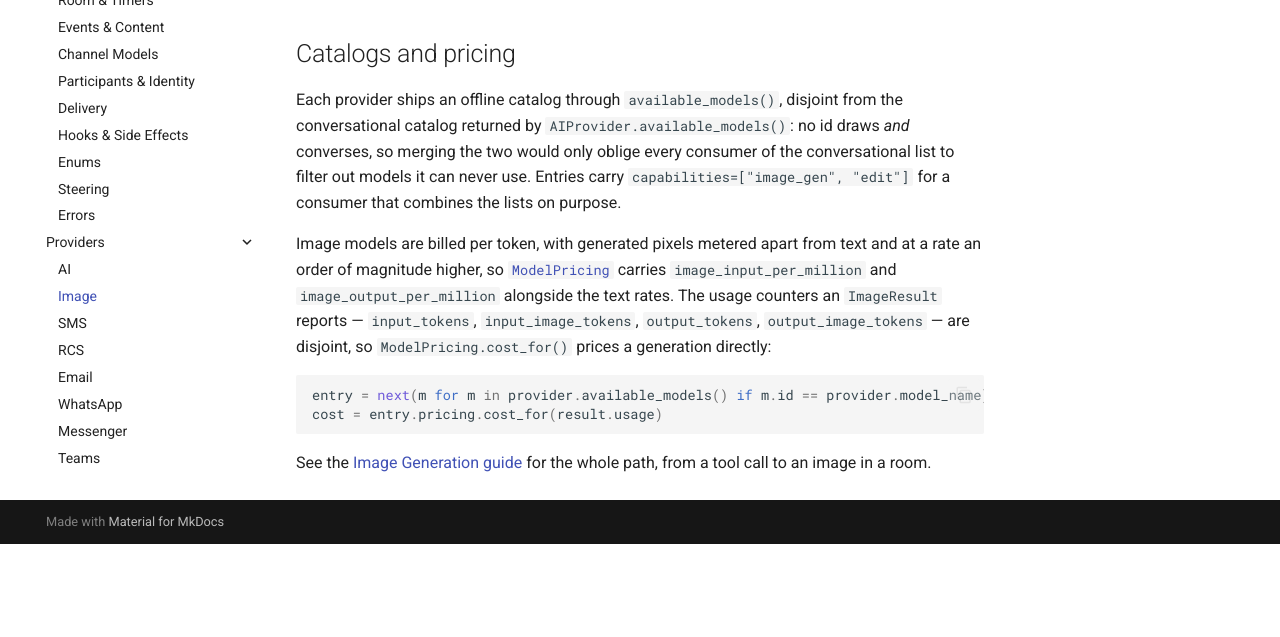
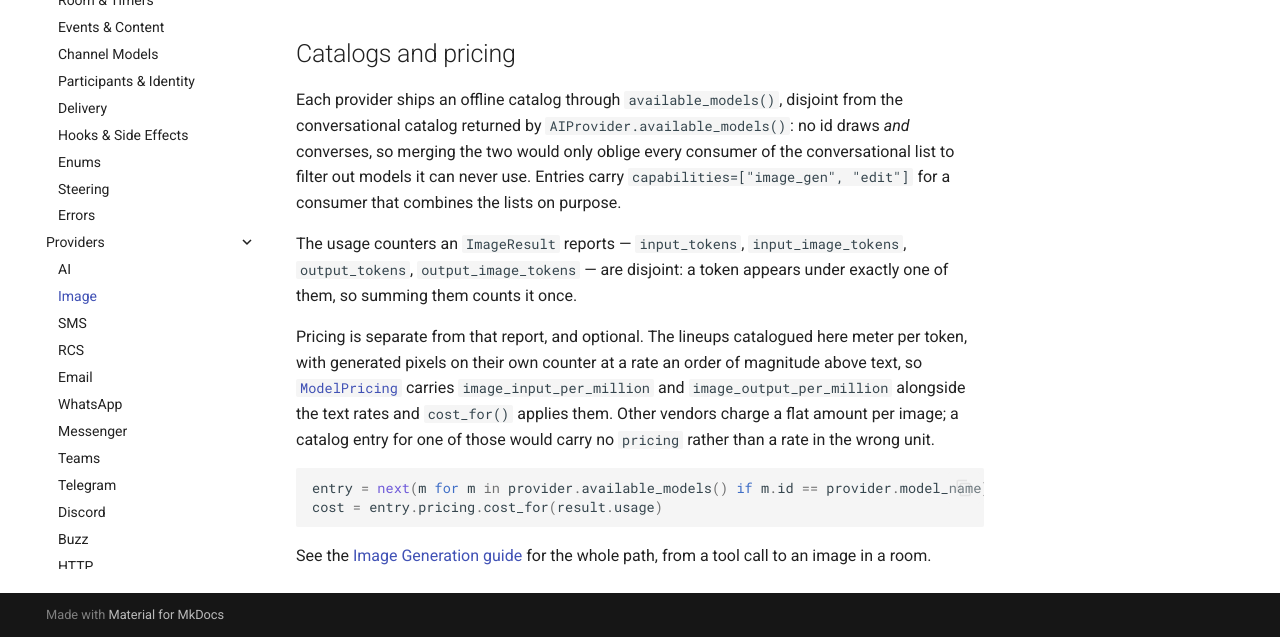
Before and after one commit to roomkit-live/roomkit-docs, an MkDocs documentation site: the page built from docs/api/providers-image.md, in a window 1280 px wide and 900 px high, scrolled down 1116 px, cut to the strip 263-900 px from the top of the window. Built offline with MkDocs 1.6.1 and Material for MkDocs 9.7.7, drawn with Linux system fonts in a browser that asks for light colours; comment, search, counter and statistics services are not loaded; before the commit the page ends 1923 px from its top, so only the background shows below that.

Commit message:
docs(image): usage is a report, pricing is the integrator's (RMK-122)

````diff
--- a/docs/api/providers-image.md
+++ b/docs/api/providers-image.md
@@ -34,13 +34,17 @@ the conversational list to filter out models it can never use. Entries carry
 `capabilities=["image_gen", "edit"]` for a consumer that combines the lists on
 purpose.
 
-Image models are billed per token, with generated pixels metered apart from
-text and at a rate an order of magnitude higher, so
-[`ModelPricing`](providers-ai.md) carries `image_input_per_million` and
-`image_output_per_million` alongside the text rates. The usage counters an
-`ImageResult` reports — `input_tokens`, `input_image_tokens`, `output_tokens`,
-`output_image_tokens` — are disjoint, so `ModelPricing.cost_for()` prices a
-generation directly:
+The usage counters an `ImageResult` reports — `input_tokens`,
+`input_image_tokens`, `output_tokens`, `output_image_tokens` — are disjoint: a
+token appears under exactly one of them, so summing them counts it once.
+
+Pricing is separate from that report, and optional. The lineups catalogued here
+meter per token, with generated pixels on their own counter at a rate an order
+of magnitude above text, so [`ModelPricing`](providers-ai.md) carries
+`image_input_per_million` and `image_output_per_million` alongside the text
+rates and `cost_for()` applies them. Other vendors charge a flat amount per
+image; a catalog entry for one of those would carry no `pricing` rather than a
+rate in the wrong unit.
 
 ```python
 entry = next(m for m in provider.available_models() if m.id == provider.model_name)
````
Also changed, not shown: docs/features.md (+1 -1 lines), docs/guides/image-generation.md (+3 -1 lines).
